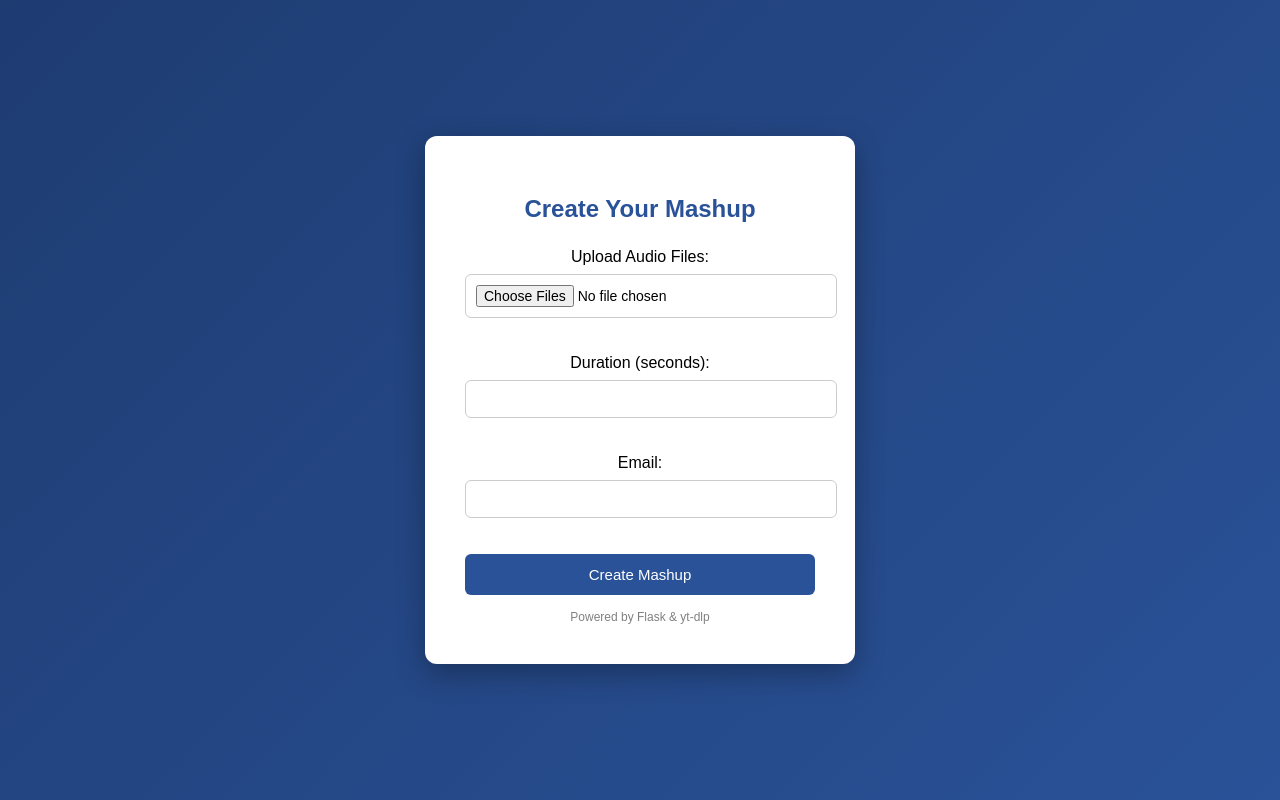
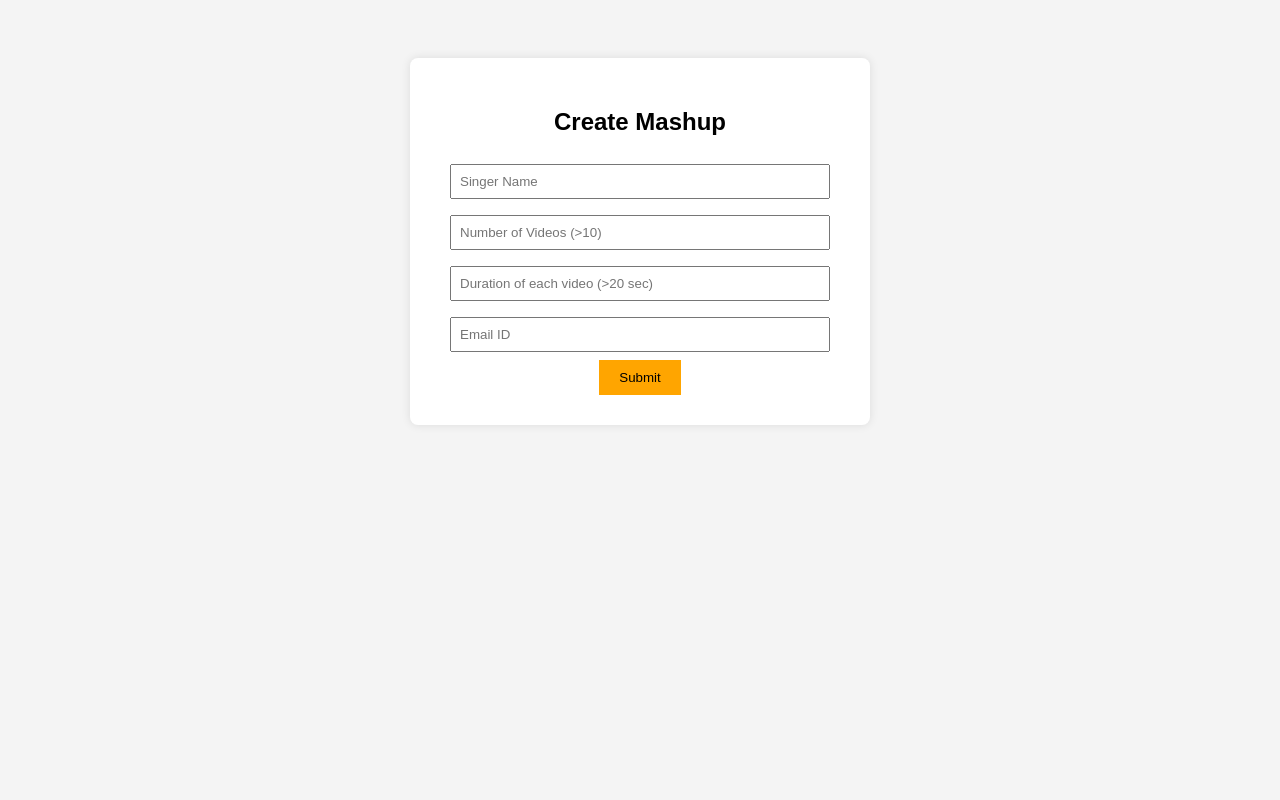
Before and after one commit to kanishka-rani-2005/MASHUP, a Flask app: page / in a window 1280 px wide. Run offline with Flask 3, Linux system fonts and the light colour scheme.

Commit message:
Trying..........

```diff
--- a/webapp/app.py
+++ b/webapp/app.py
@@ -3,33 +3,21 @@ import zipfile
 import smtplib
 from flask import Flask, render_template, request
 from email.message import EmailMessage
+from yt_dlp import YoutubeDL
 from pydub import AudioSegment
 from dotenv import load_dotenv
 
-# ==============================
-# Setup
-# ==============================
 
 BASE_DIR = os.path.dirname(os.path.abspath(__file__))
-load_dotenv(os.path.join(BASE_DIR, ".env"), override=True)
+load_dotenv(dotenv_path=os.path.join(BASE_DIR, ".env"), override=True)
 
 app = Flask(__name__)
 
-UPLOAD_FOLDER = os.path.join(BASE_DIR, "downloads")
+DOWNLOAD_FOLDER = os.path.join(BASE_DIR, "downloads")
 OUTPUT_FOLDER = os.path.join(BASE_DIR, "outputs")
 
-os.makedirs(UPLOAD_FOLDER, exist_ok=True)
+os.makedirs(DOWNLOAD_FOLDER, exist_ok=True)
 os.makedirs(OUTPUT_FOLDER, exist_ok=True)
-
-ALLOWED_EXTENSIONS = {"mp3", "wav", "m4a", "webm", "mp4"}
-
-
-# ==============================
-# Utility Functions
-# ==============================
-
-def allowed_file(filename):
-    return "." in filename and filename.rsplit(".", 1)[1].lower() in ALLOWED_EXTENSIONS
 
 
 def clear_folder(folder):
@@ -39,27 +27,35 @@ def clear_folder(folder):
             os.remove(file_path)
 
 
-def create_mashup_from_upload(files, duration, output_file):
-    clear_folder(UPLOAD_FOLDER)
-    clear_folder(OUTPUT_FOLDER)
+def download_videos(singer, num_videos):
+    ydl_opts = {
+        'format': 'bestaudio/best',
+        'outtmpl': os.path.join(DOWNLOAD_FOLDER, '%(title)s.%(ext)s'),
+        'quiet': True,
+        'noplaylist': True
+    }
 
+    search_query = f"ytsearch{num_videos}:{singer} songs"
+
+    with YoutubeDL(ydl_opts) as ydl:
+        ydl.download([search_query])
+
+
+def trim_and_merge(duration, output_file):
     merged = AudioSegment.empty()
 
-    for file in files:
-        if file:
-            filepath = os.path.join(UPLOAD_FOLDER, file.filename)
-            file.save(filepath)
+    for file in os.listdir(DOWNLOAD_FOLDER):
+        file_path = os.path.join(DOWNLOAD_FOLDER, file)
 
-            try:
-                audio = AudioSegment.from_file(filepath)
-                trimmed = audio[:duration * 1000]
-                merged += trimmed
-            except Exception as e:
-                print("Skipping invalid file:", file.filename)
-
+        try:
+            audio = AudioSegment.from_file(file_path)
+            trimmed = audio[:duration * 1000]
+            merged += trimmed
+        except:
+            continue
 
     if len(merged) == 0:
-        raise Exception("No valid audio files processed.")
+        raise Exception("No audio files processed.")
 
     final_path = os.path.join(OUTPUT_FOLDER, output_file)
     merged.export(final_path, format="mp3")
@@ -70,6 +66,8 @@ def create_mashup_from_upload(files, duration, output_file):
 def send_email(receiver_email, file_path):
     sender_email = os.getenv("EMAIL")
     sender_password = os.getenv("EMAIL_PASSWORD")
+    print(sender_email)
+    print(sender_password)
 
     msg = EmailMessage()
     msg["Subject"] = "Your Mashup File"
@@ -92,27 +90,27 @@ def send_email(receiver_email, file_path):
         smtp.send_message(msg)
 
 
-# ==============================
-# Routes
-# ==============================
-
 @app.route("/", methods=["GET", "POST"])
 def index():
     if request.method == "POST":
         try:
+            singer = request.form["singer"]
+            num_videos = int(request.form["num_videos"])
             duration = int(request.form["duration"])
             email = request.form["email"]
-            files = request.files.getlist("songs")
 
-            if not files:
-                return "Please upload at least one audio file."
+            if num_videos <= 10:
+                return "Number of videos must be greater than 10."
 
-            if duration > 60:
-                return "Maximum duration allowed is 60 seconds."
+            if duration <= 20:
+                return "Duration must be greater than 20 seconds."
 
-            final_audio = create_mashup_from_upload(
-                files, duration, "mashup.mp3"
-            )
+            clear_folder(DOWNLOAD_FOLDER)
+            clear_folder(OUTPUT_FOLDER)
+
+            download_videos(singer, num_videos)
+
+            final_audio = trim_and_merge(duration, "mashup.mp3")
 
             zip_path = os.path.join(OUTPUT_FOLDER, "mashup.zip")
 
@@ -129,10 +127,6 @@ def index():
     return render_template("index.html")
 
 
-# ==============================
-# Run App
-# ==============================
 
 if __name__ == "__main__":
-    port = int(os.environ.get("PORT", 10000))
-    app.run(host="0.0.0.0", port=port)
+    app.run(debug=True)
--- a/webapp/templates/index.html
+++ b/webapp/templates/index.html
@@ -1,95 +1,55 @@
 <!DOCTYPE html>
 <html>
 <head>
-    <title>Mashup Web App</title>
-    <meta name="viewport" content="width=device-width, initial-scale=1.0">
-
+    <title>Mashup Web Service</title>
     <style>
         body {
-            margin: 0;
-            font-family: Arial, sans-serif;
-            background: linear-gradient(135deg, #1e3c72, #2a5298);
-            display: flex;
-            justify-content: center;
-            align-items: center;
-            height: 100vh;
+            font-family: Arial;
+            background-color: #f4f4f4;
+            text-align: center;
+            padding-top: 50px;
         }
 
         .container {
             background: white;
-            padding: 40px;
-            border-radius: 12px;
-            width: 350px;
-            box-shadow: 0 10px 30px rgba(0, 0, 0, 0.3);
-            text-align: center;
-        }
-
-        h2 {
-            margin-bottom: 25px;
-            color: #2a5298;
+            width: 400px;
+            margin: auto;
+            padding: 30px;
+            border-radius: 8px;
+            box-shadow: 0px 0px 10px rgba(0,0,0,0.1);
         }
 
         input {
-            width: 100%;
-            padding: 10px;
-            margin: 8px 0 18px 0;
-            border-radius: 6px;
-            border: 1px solid #ccc;
-            font-size: 14px;
-            transition: 0.3s;
-        }
-
-        input:focus {
-            border-color: #2a5298;
-            outline: none;
-            box-shadow: 0 0 5px rgba(42, 82, 152, 0.5);
+            width: 90%;
+            padding: 8px;
+            margin: 8px 0;
         }
 
         button {
-            width: 100%;
-            padding: 12px;
-            background: #2a5298;
-            color: white;
+            background-color: orange;
+            padding: 10px 20px;
             border: none;
-            border-radius: 6px;
-            font-size: 15px;
             cursor: pointer;
-            transition: 0.3s;
         }
 
         button:hover {
-            background: #1e3c72;
-        }
-
-        .footer {
-            margin-top: 15px;
-            font-size: 12px;
-            color: gray;
+            background-color: darkorange;
         }
     </style>
 </head>
+<body>
 
-<body>
     <div class="container">
-        <h2>Create Your Mashup</h2>
+        <h2>Create Mashup</h2>
 
-        <form method="POST" enctype="multipart/form-data">
-    <label>Upload Audio Files:</label><br>
-    <input type="file" name="songs" multiple required><br><br>
+        <form method="POST">
+            <input type="text" name="singer" placeholder="Singer Name" required><br>
+            <input type="number" name="num_videos" placeholder="Number of Videos (>10)" required><br>
+            <input type="number" name="duration" placeholder="Duration of each video (>20 sec)" required><br>
+            <input type="email" name="email" placeholder="Email ID" required><br>
+            <button type="submit">Submit</button>
+        </form>
+    </div>
 
-    <label>Duration (seconds):</label><br>
-    <input type="number" name="duration" required><br><br>
-
-    <label>Email:</label><br>
-    <input type="email" name="email" required><br><br>
-
-    <button type="submit">Create Mashup</button>
-</form>
-
-
-        <div class="footer">
-            Powered by Flask & yt-dlp
-        </div>
-    </div>
 </body>
 </html>
```
Also changed, not shown: 102317165.py (+19 -30 lines), cookies.txt (deleted, +0 -11 lines).
